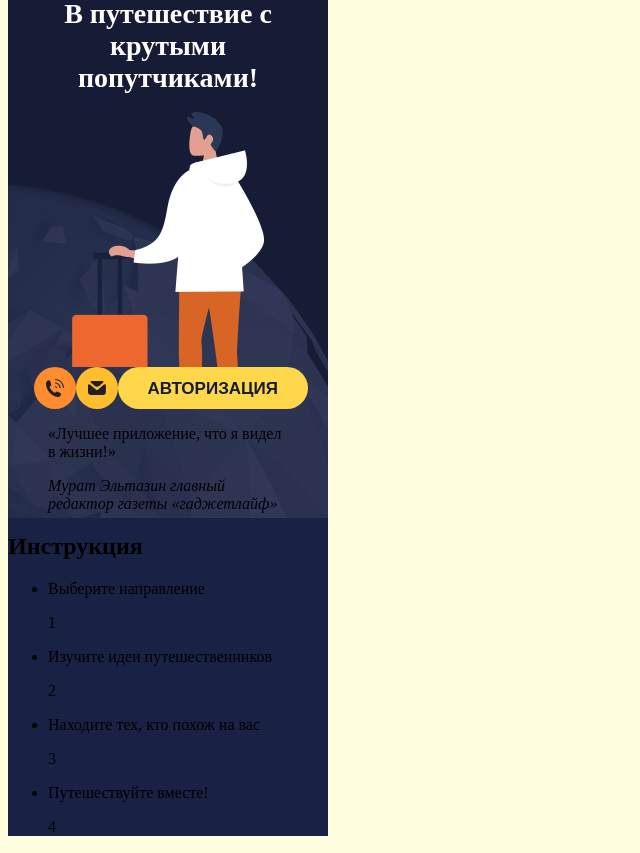
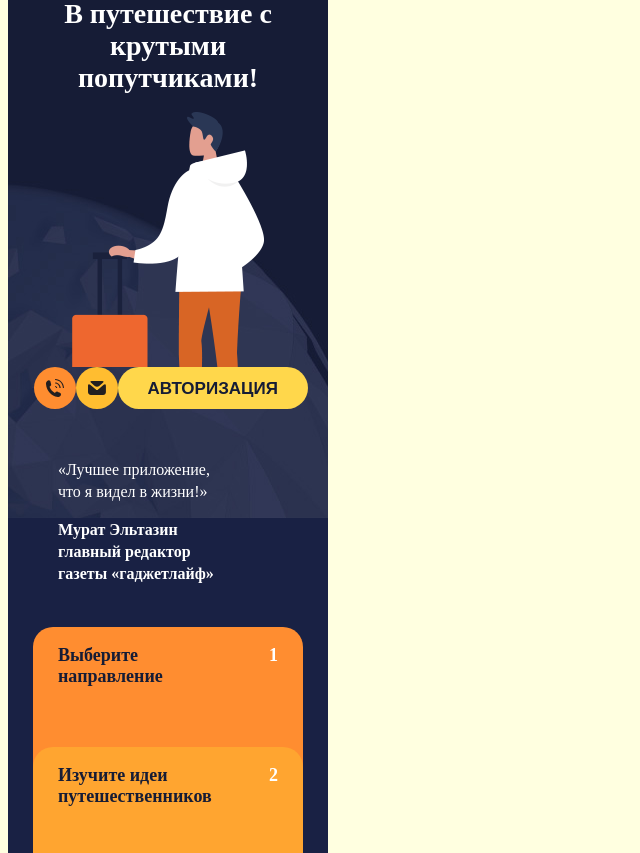
Before and after one commit to xflatiboy/1063087-pognali-18, a plain HTML site: page source/index.html in a window 1280 px wide. Shown: the part 59-912 px from the top of the page, without its empty margins (0-640 px from the left). Drawn offline with nearby package versions, Linux system fonts and the light colour scheme; files that its build step writes are made by us from their sources.

Commit message:
Добавил остальные блоки в <header>

```diff
--- a/source/index.html
+++ b/source/index.html
@@ -45,7 +45,7 @@
             «Лучшее приложение,
             что я видел в жизни!»
           </p>
-          <cite class='reviews-block__author'>
+          <cite class='reviews-block__text reviews-block__text--bold'>
             Мурат Эльтазин
             главный редактор
             газеты «гаджетлайф»
@@ -54,34 +54,34 @@
       </section>
       <section class='instruction'>
         <h2 class='visually-hidden'>Инструкция</h1>
-        <ul class='instruction__list'>
-          <li class='instruction__item instruction-mango'>
-            <p class='intruction__text'>
+        <ul class='instruction__list '>
+          <li class='instruction__item instruction__item--mango'>
+            <p class='instruction__text'>
               Выберите
               направление
             </p>
-            <p class='instruction__number'>1</p>
+            <p class='instruction__text instruction__text--white'>1</p>
           </li>
-          <li class='instruction__item instruction-mango'>
-            <p class='intruction__text'>
+          <li class='instruction__item instruction__item--mango-two'>
+            <p class='instruction__text'>
               Изучите идеи
               путешественников
             </p>
-            <p class='instruction__number'>2</p>
+            <p class='instruction__text instruction__text--white'>2</p>
           </li>
-          <li class='instruction__item instruction-orange'>
-            <p class='intruction__text'>
+          <li class='instruction__item instruction__item--orange'>
+            <p class='instruction__text'>
               Находите тех,
               кто похож на вас
             </p>
-            <p class='instruction__number'>3</p>
+            <p class='instruction__text instruction__text--white'>3</p>
           </li>
-          <li class='instruction__item instruction-yellow'>
-            <p class='intruction__text'>
+          <li class='instruction__item instruction__item--yellow'>
+            <p class='instruction__text'>
               Путешествуйте
               вместе!
             </p>
-            <p class='instruction__number'>4</p>
+            <p class='instruction__text instruction__text--white'>4</p>
           </li>
         </ul>
       </section>
--- a/source/less/header.less
+++ b/source/less/header.less
@@ -98,6 +98,87 @@
   /* Анимация */
   /* Разное */
 }
+
+.reviews-block {
+  margin-left: 50px;
+  margin-top: 50px;
+  width: 160px;
+
+  &__text {
+    color: #ffffff;
+    font-size: 16px;
+    line-height: 1.38;
+    text-align: left;
+    font-style: normal;
+  }
+
+  &__text--bold {
+    font-weight: bold;
+  }
+}
+
+.instruction {
+  padding-top: 50px;
+  width: 270px;
+  margin: 0 auto;
+  padding-left: 0;
+
+  &__list {
+    display: flex;
+    flex-direction: column;
+    padding: 0;
+  }
+
+  &__item {
+    display: flex;
+    justify-content: space-between;
+    width: 270px;
+    height: 160px;
+    border-radius: 20px;
+    margin-top: -40px;
+  }
+
+  &__item--mango {
+    background-color: #ff8d30;
+  }
+
+  &__item--mango-two {
+    background-color: #ffa530;
+  }
+
+  &__item--orange {
+  background-color: #ffbd30;
+  }
+
+  &__item--yellow {
+  background-color: #ffd74b;
+  }
+
+  &__text {
+    font-size: 18px;
+    font-weight: bold;
+    color: #161c35;
+    margin-left: 25px;
+    margin-right: 25px;
+    vertical-align: middle;
+  }
+
+  &__text--white {
+    color: #ffffff;
+    text-align: right;
+  }
+}
+
+.visually-hidden {
+  position: absolute;
+  width: 1px;
+  height: 1px;
+  margin: -1px;
+  border: 0;
+  padding: 0;
+  clip: rect(0 0 0 0);
+  overflow: hidden;
+}
 /* Позиционирование */
 /* Блочная модель */
 /* Типографика */
```
